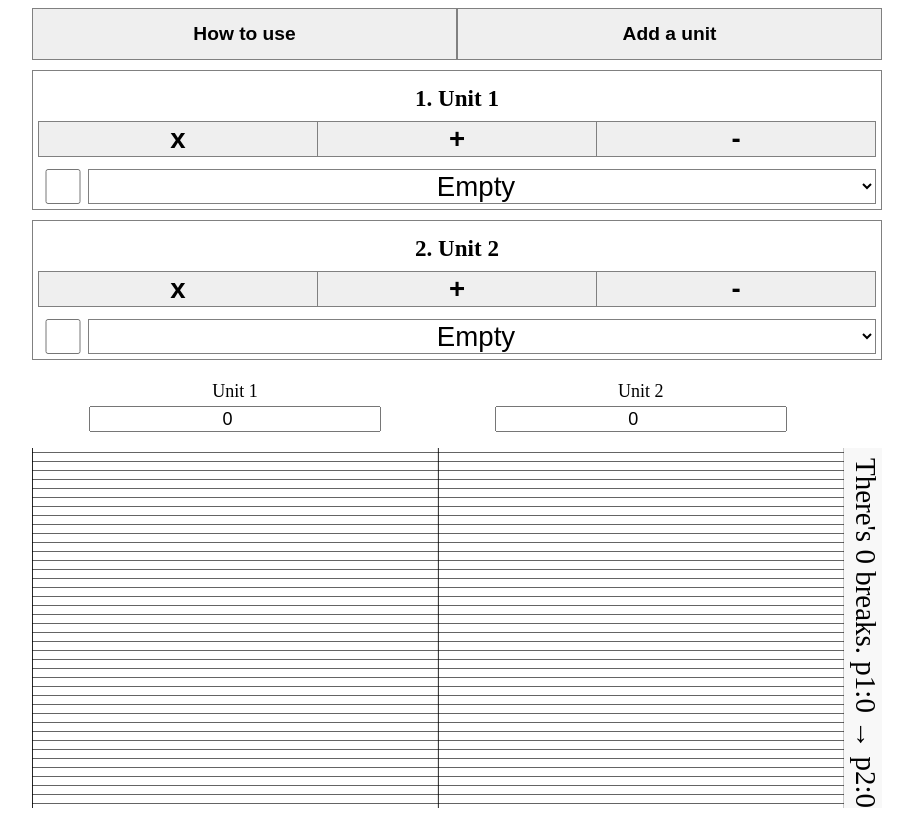
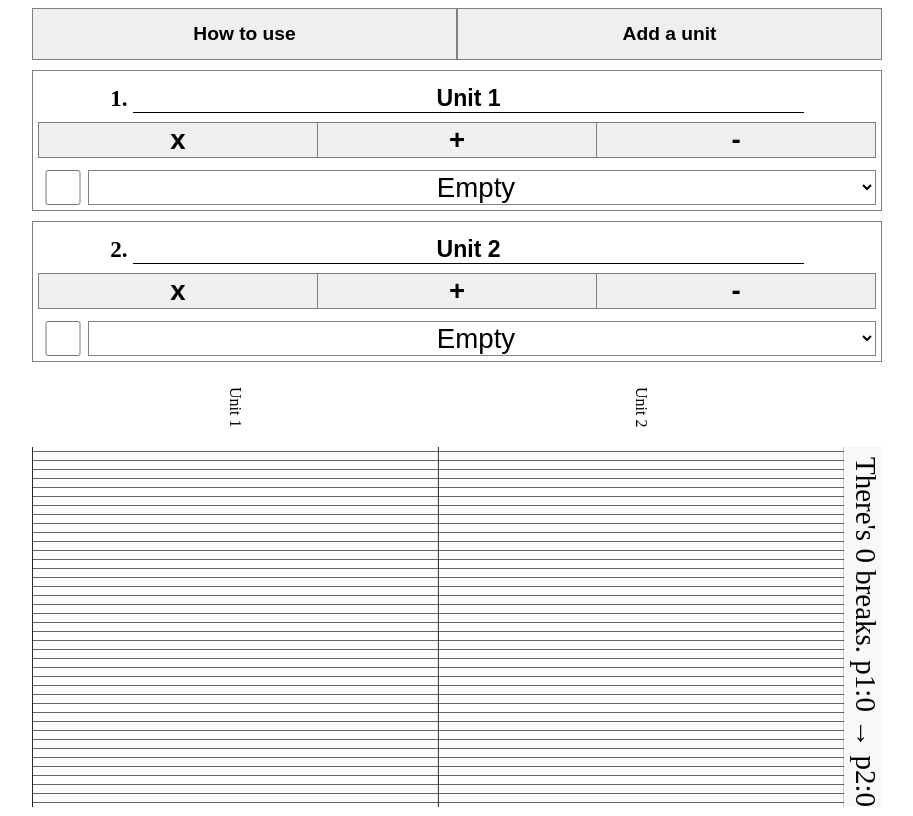
Before and after one commit to Lia-mon/chain, a SvelteKit app: page / in a window 1280 px wide. Shown: the whole page, without its empty margins (183-1096 px from the left). Built offline with nearby package versions, Linux system fonts and the light colour scheme.

Commit message:
more styling

```diff
--- a/src/routes/Framer.svelte
+++ b/src/routes/Framer.svelte
@@ -122,9 +122,10 @@ $:if(containerVisual) containerVisual.style.backgroundSize = `${(100-4.5)/$units
 >
     {#each $units as unit,i (unit) }
 
-        <div class='control'>
-            <label for='{`prio-${i}`}'>{`${$unitNames[unit]}`}</label>
-            <input type="number" value={$delays[unit]} on:input={sanitize(unit)} min='0' id={`prio-${i}`}>
+    <div class='control'>
+            {`${$unitNames[unit]}`}
+            <!-- <label for='{`prio-${i}`}'>{`${$unitNames[unit]}`}</label> -->
+            <!-- <input type="number" value={$delays[unit]} on:input={sanitize(unit)} min='0' id={`prio-${i}`}> -->
         </div>
 
     {/each}
@@ -210,32 +211,33 @@ $:if(containerVisual) containerVisual.style.backgroundSize = `${(100-4.5)/$units
 .container-controls{
     /* grid-template-columns: repeat(3,1fr); */
     display: grid;
-    flex-wrap:wrap;
-    flex-direction: row;
+    grid-auto-rows:minmax(6ch,max-content);
     width:100%;
     /* display:none; */
     margin: 1em auto;
+    min-height:fit-content;
 }
 
 .control{
-    display:flex;
-    flex-direction: column;
+    flex:1;
+    display:inline-flex;
+    writing-mode: vertical-lr;
     /* padding: 1em 1em; */
     /* border-bottom: 1px solid black; */
     align-items: center;
+    justify-content: space-evenly;
+    min-height: 3em;
 }
 
 .control > *{
     font-size: large;
-    height:1.1em;
     text-align: center;
-    vertical-align:text-bottom;
 }
 
 .control input{
+    width:2ch;
     margin-top: 0.3em;
-    min-width: 4ch;
-    width:70%;
+    min-inline-size: 4ch;
 }
 
 .control:last-child{
--- a/src/routes/Unit.svelte
+++ b/src/routes/Unit.svelte
@@ -133,16 +133,17 @@ $:{for(const f of unitHits){
 <fieldset class='unit' transition:stretch="{{duration: 400}}">
     <!-- Casts {casts} -->
     <div class='naming'>
-        {priority+1}.
-        {$unitNames[uid]}
+        <!-- {priority+1}.
+        {$unitNames[uid]} -->
 
-        <!--
+
         <label for="unitname">{priority+1}. </label>
         <input
             type="text" bind:value={$unitNames[uid]}
             id='unitname'
+            maxlength="18"
         >
-        -->
+
     </div>
 
     <div class='unit-buttons'>
@@ -279,6 +280,17 @@ button{
     /* flex:1 1; */
 }
 
+.naming > * {
+    font-weight: inherit;
+    font-size: inherit;
+}
+
+#unitname{
+    border:none;
+    border-bottom: 1px solid black;
+    min-width: 12ch;
+}
+
 /* Element selection stuff unused for now? */
 /*
 .unit-settings{
```
